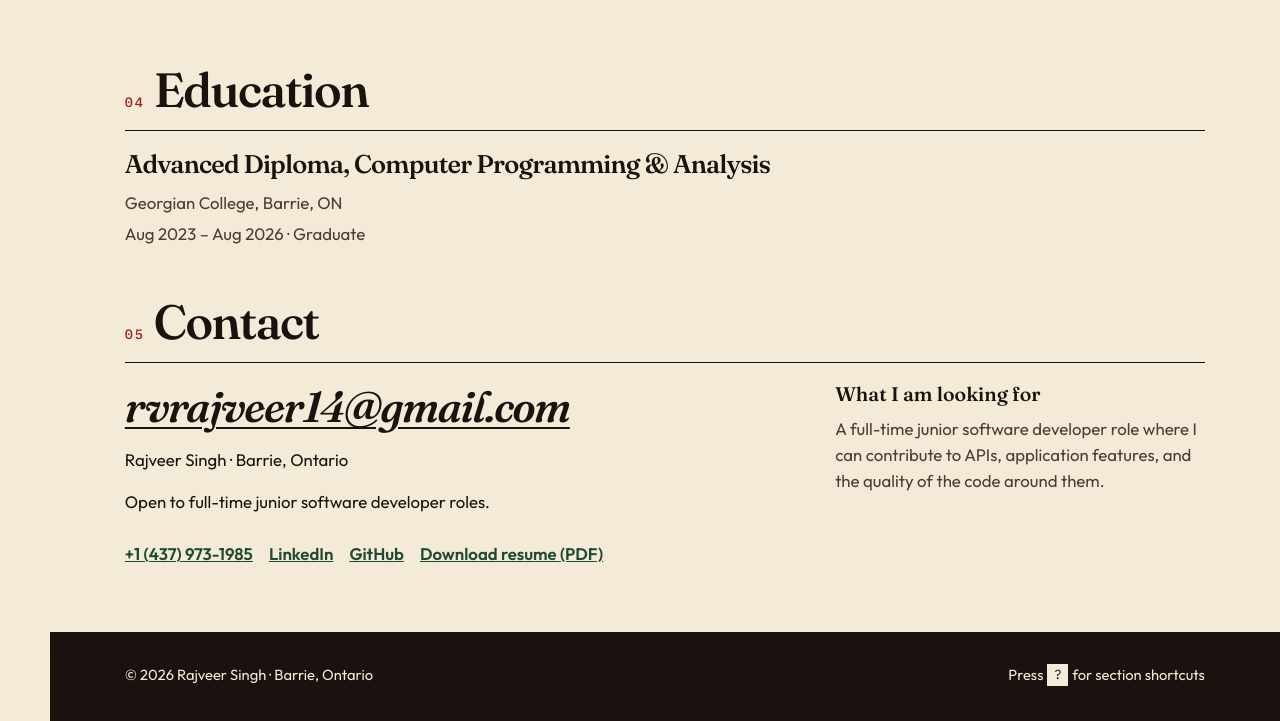
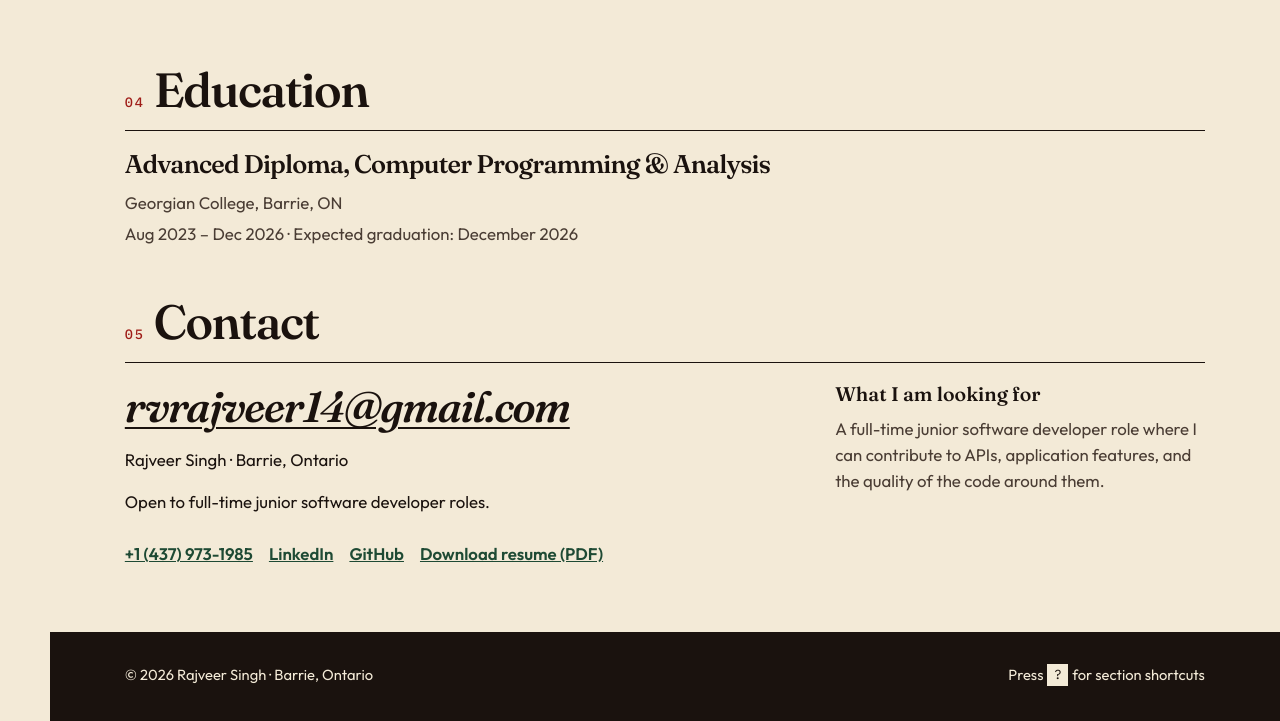
Before and after one commit to Rajveerrsingh/Rajveerrsingh.github.io, a plain HTML site: page index.html in a window 1280 px wide. Shown: the part 2829-3550 px from the top of the page. Drawn offline with Linux system fonts and the light colour scheme.

Commit message:
Making small change

```diff
--- a/index.html
+++ b/index.html
@@ -1039,7 +1039,7 @@ rajveer.seeking;
         <article class="edu reveal">
           <h3>Advanced Diploma, Computer Programming &amp; Analysis</h3>
           <p>Georgian College, Barrie, ON</p>
-          <p>Aug 2023 – Aug 2026 · Graduate</p>
+          <p>Aug 2023 – Dec 2026 · Expected graduation: December 2026</p>
         </article>
       </section>
 
```
Also changed, not shown: 1 other file.
